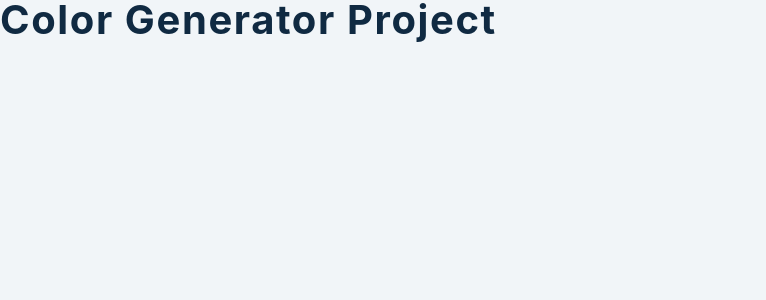
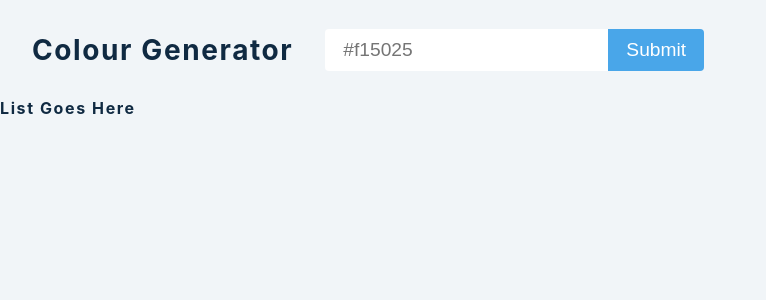
Before and after one commit to HarimTanko/colour_generator, a React (Create React App) app: page / in a window 1280 px wide. Shown: the top 300 px of the page, without its empty margins (0-766 px from the left). Built offline with nearby package versions, Linux system fonts and the light colour scheme.

Commit message:
Form set up and state

```diff
--- a/src/App.js
+++ b/src/App.js
@@ -1,10 +1,53 @@
-import React, { useState } from 'react'
-import SingleColor from './SingleColor'
+import React, { useState } from "react";
+import SingleColor from "./SingleColor";
 
-import Values from 'values.js'
+import Values from "values.js";
 
 function App() {
-  return <h2>color generator project</h2>
+  //set up the state for the color
+  const [color, setColor] = useState("");
+
+  //set up the state for the error in case the input is
+  //wrong
+  const [error, setError] = useState(false);
+
+  //set a default list of colors
+  const [list, setList] = useState([]);
+
+  //set up a handle submit because were going to use a
+  //form
+  const hadleSubmit = (e) => {
+    e.preventDefault();
+    console.log("hello");
+  };
+
+  return (
+    <>
+      <section className="container">
+        <h3>Colour Generator</h3>
+        <form onsSubmit={hadleSubmit}>
+          {/** value is equal to color because we want to set the
+           * state value to be equal to the value of the input
+           * that is how you control it.
+           * set the onchange to e.target.value also to control the state
+           * from the input
+           */}
+          <input
+            type="text"
+            value={color}
+            onChange={(e) => setColor(e.target.value)}
+            placeholder="#f15025"
+          ></input>
+          <button className="btn" type="submit">
+            Submit
+          </button>
+        </form>
+      </section>
+      <section className="colors">
+        <h4>list goes here</h4>
+      </section>
+    </>
+  );
 }
 
-export default App
+export default App;
```
